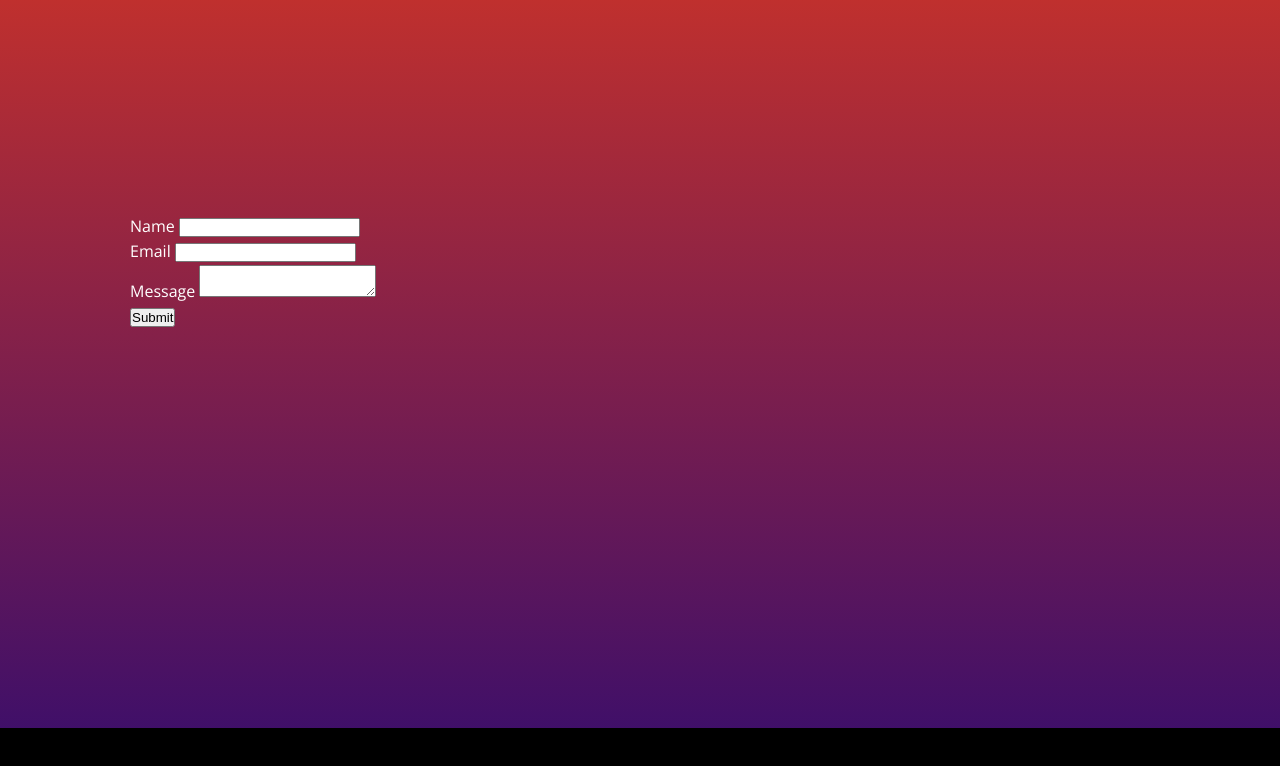
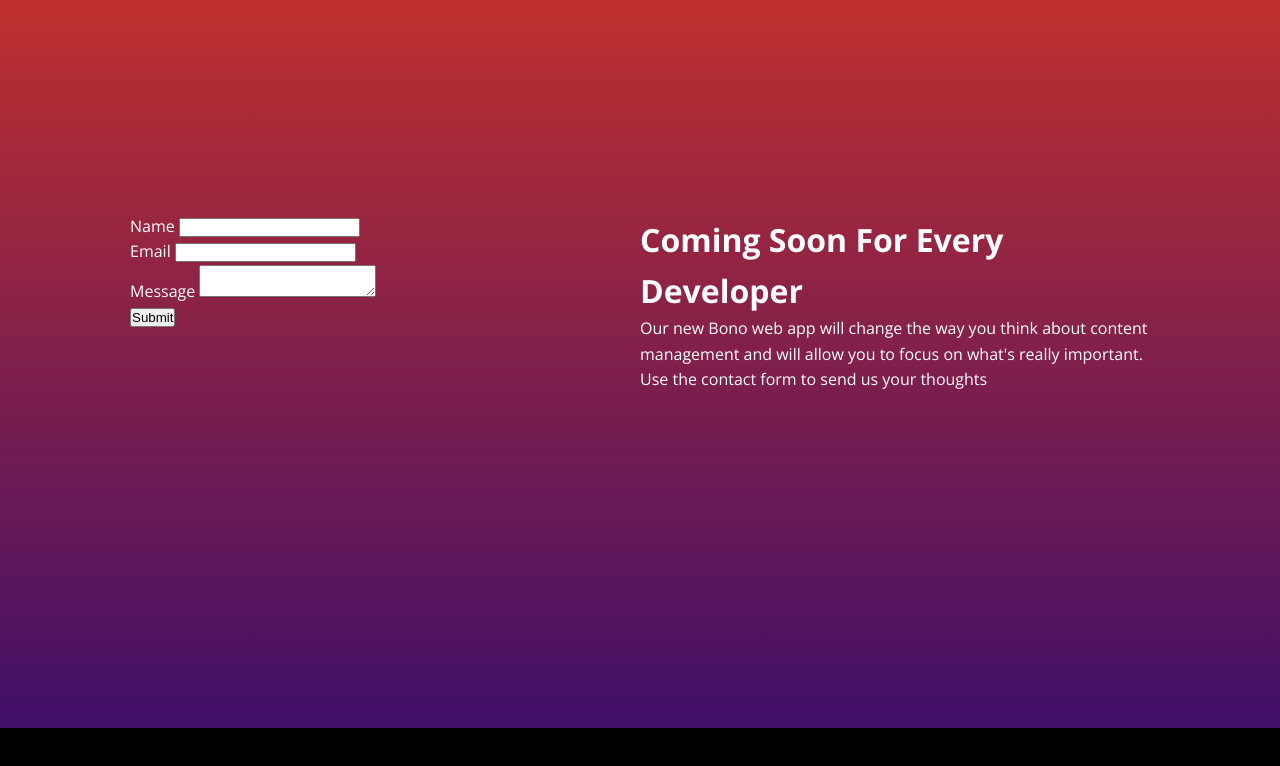
Before and after one commit to McClarence/landing-form, a plain HTML site: page index.html in a window 1280 px wide. Shown: the part 72-838 px from the top of the page. Drawn offline with nearby package versions, Linux system fonts and the light colour scheme.

Commit message:
update html

```diff
--- a/index.html
+++ b/index.html
@@ -21,11 +21,10 @@
 </head>
 
 <body>
-    <!-- background image is behind  -->
     <div class="wrapper">
         <header class="header"> <!-- flex container -->
             <a href="index.html">
-                <img src="images/logo.svg" alt="">
+                <img class="logo" src="images/logo.svg" alt="">
             </a>
             <div class="header-right">
                 <div>
@@ -57,8 +56,15 @@
                 <div class="form-group">
                     <button type="submit" class="bth">Submit</button>
                 </div>
-
             </form>
+            <div class="text-container">
+                <h1>Coming Soon For Every Developer</h1>
+                <p>
+                    Our new Bono web app will change the way you think about content
+                    management and will allow you to focus on what's really important.
+                    Use the contact form to send us your thoughts
+                </p>
+            </div>
         </main>
     </div>
 </body>
```
